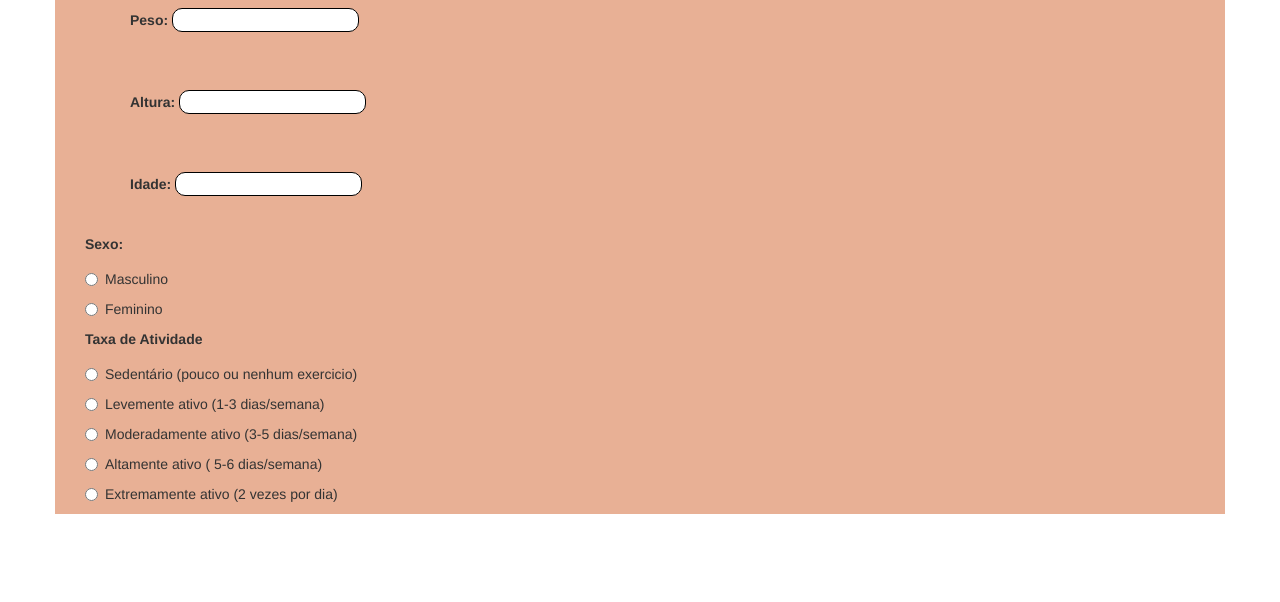
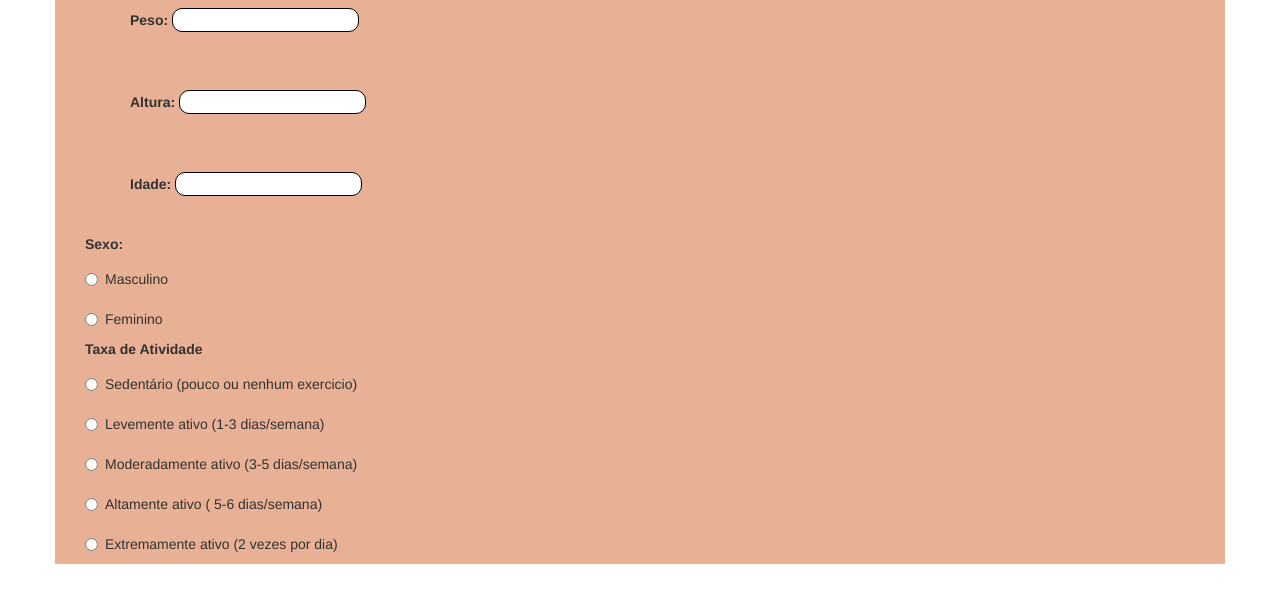
Before and after one commit to JoaoPedroDosSantos/ProjetoTMB, a website: page www/index.html in a window 1280 px wide. Shown: the part 112-714 px from the top of the page. Drawn offline with Linux system fonts and the light colour scheme.

Commit message:
Arrumando as div

```diff
--- a/www/index.html
+++ b/www/index.html
@@ -54,16 +54,16 @@
        <label>
          <input type="radio" id="sexo" value="m">Masculino
        </label>
-
-       <div class="radio">
+      </div>
+    </div>
+       <div class="col-xs-12">
          <div class="radio">
            <label>
              <input type="radio" id="sexo"  value="f">Feminino
            </label>
          </div>
        </div>
-     </div>
-    </div>
+
    <br>
      <div class="col-xs-12">
        <label>Taxa de Atividade</label>
@@ -73,47 +73,37 @@
        <label>
          <input type="radio" id="sedentario" value="sedentario">Sedentário (pouco ou nenhum exercicio)
        </label>
-
-       <div class="radio">
+      </div>
+    </div>
+    <div class="col-xs-12">
       <div class="radio">
         <label>
           <input type="radio" id="levemente"  value="levemente">Levemente ativo (1-3 dias/semana)
         </label>
-
+      </div>
+    </div>
+    <div class="col-xs-12">
       <div class="radio">
          <label>
            <input type="radio" id="moderadamente" value="moderadamente">Moderadamente ativo (3-5 dias/semana)
         </label>
-
-          <div class="radio">
+      </div>
+    </div>
+    <div class="col-xs-12">
     <div class="radio">
        <label>
         <input type="radio" id="altamente"  value="altamente">Altamente ativo ( 5-6 dias/semana)
        </label>
-            <div class="radio">
+    </div>
+  </div>
+  <div class="col-xs-12">
     <div class="radio">
       <label>
           <input type="radio" id="extremamente"  value="extremamente">Extremamente ativo (2 vezes por dia)
       </label>
     </div>
-
   </div>
 
 </div>
-
-          </div>
-
-         </div>
-
-        </div>
-
-       </div>
-
-      </div>
-
-     </div>
-
-  </div>
-    </div>
 </body>
 </html>
```
Lines whose indentation alone changed are shown as unchanged.
